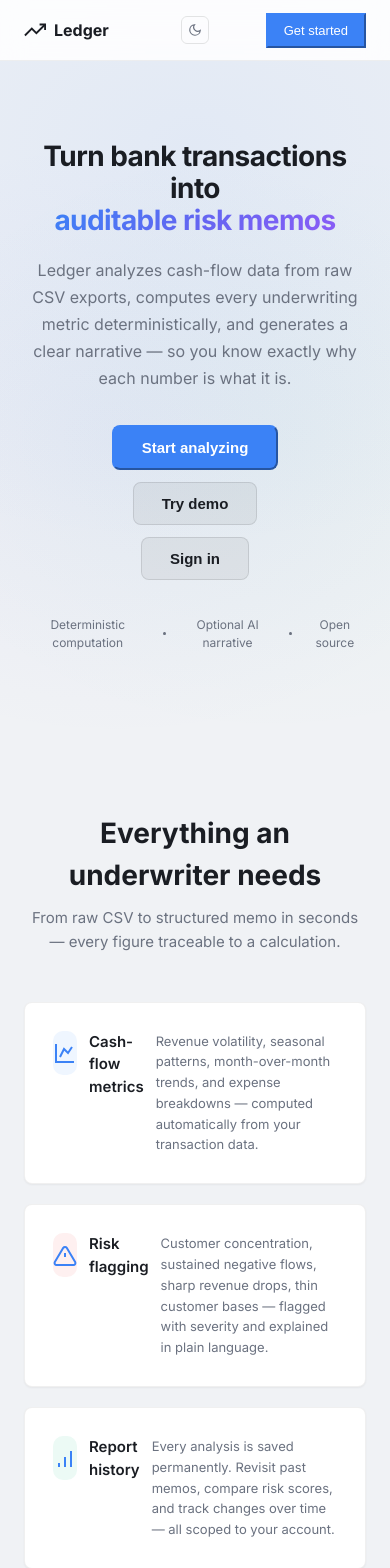
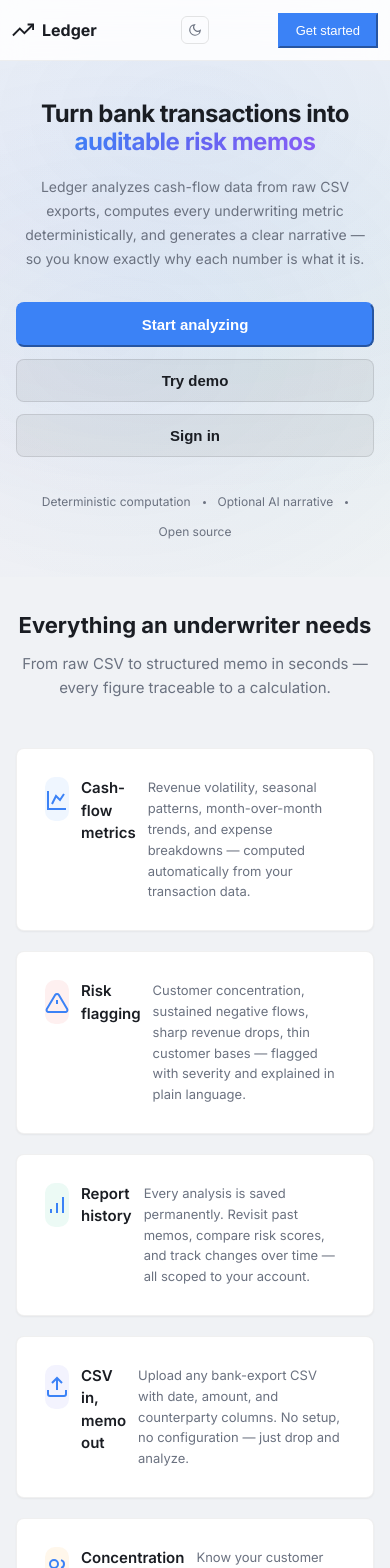
Before and after one commit to NehaKhann/sme-cashflow-explainer, a React (Vite) app in the folder frontend/: page / in a window 390 px wide. Shown: the top 1568 px of the page. Built offline with nearby package versions, Linux system fonts and the light colour scheme; no server answers.

Commit message:
Improve responsive design across all pages with comprehensive breakpoints

```diff
--- a/frontend/src/App.css
+++ b/frontend/src/App.css
@@ -1019,16 +1019,35 @@
   }
 
   .main { margin-left: 0; }
-  .topbar { padding: 16px 16px 0; flex-direction: row; flex-wrap: wrap; }
+  .topbar { padding: 14px 14px 0; flex-direction: row; flex-wrap: wrap; }
   .topbar-left { width: 100%; }
   .topbar-right { margin-left: auto; }
-  .content { padding: 16px; }
+  .content { padding: 14px; }
   .intake-section { grid-template-columns: 1fr; }
   .metrics-grid { grid-template-columns: 1fr; }
   .results-header { flex-direction: column; gap: 12px; }
   .results-footer { flex-direction: column; gap: 12px; align-items: flex-start; }
   .feature-grid { grid-template-columns: 1fr; }
   .config-popover { width: calc(100vw - 32px); right: -8px; }
+  .page-title { font-size: 18px; }
+  .stat-value { font-size: 18px; }
+  .report-card { flex-direction: column; align-items: flex-start; gap: 12px; }
+  .report-card-right { width: 100%; justify-content: space-between; }
+  .reports-toolbar { flex-direction: column; gap: 12px; align-items: flex-start; }
+  .report-meta { gap: 8px; }
+  .upload-options { flex-direction: column; }
+  .card-body { padding: 16px; }
+  .card-header { padding: 12px 16px; }
+  .chart-body { padding: 12px 16px; }
+  .auth-card { padding: 24px; }
+  .landing-hero { padding: 110px 16px 48px; }
+  .landing-section { padding: 48px 16px; }
+  .landing-cta { padding: 48px 16px; }
+  .landing-header-inner { padding: 0 16px; }
+  .landing-hero-stats { flex-wrap: wrap; }
+  .upload-icon { width: 56px; height: 56px; }
+  .welcome-card { padding: 32px 16px; }
+  .welcome-icon { width: 56px; height: 56px; }
 }
 
 /* Small tablets */
@@ -1395,6 +1414,11 @@
 
 /* Landing responsive */
 
+@media (max-width: 900px) {
+  .landing-section { padding: 56px 20px; }
+  .landing-cta { padding: 56px 20px; }
+}
+
 @media (max-width: 768px) {
   .landing-hero h1 { font-size: 28px; }
   .landing-nav a:not(.btn-primary):not(.btn-ghost) { display: none; }
@@ -1402,11 +1426,25 @@
   .steps-row { flex-direction: column; gap: 16px; }
   .step-arrow { display: none; }
   .landing-hero-actions { flex-direction: column; align-items: center; }
+  .landing-hero-content { max-width: 100%; }
+  .landing-hero-desc { max-width: 100%; }
+  .landing-section { padding: 40px 20px; }
+  .landing-cta { padding: 40px 20px; }
+  .landing-footer { padding: 20px; }
 }
 
 @media (max-width: 480px) {
   .landing-nav .btn-ghost { display: none; }
   .landing-nav button.btn-link-nav { display: none; }
+  .landing-hero { padding: 100px 16px 36px; }
+  .landing-hero h1 { font-size: 24px; }
+  .landing-hero-desc { font-size: 14px; }
+  .landing-section { padding: 32px 16px; }
+  .landing-cta { padding: 32px 16px; }
+  .landing-section-title { font-size: 22px; }
+  .landing-cta h2 { font-size: 22px; }
+  .landing-header-inner { padding: 0 12px; }
+  .landing-hero-actions .btn-lg { width: 100%; }
 }
 
 /* Auth layout & pages */
@@ -2027,3 +2065,10 @@
   .deltas-grid { grid-template-columns: 1fr; }
   .results-header-right { flex-direction: column; align-items: flex-end; }
 }
+
+@media (max-width: 480px) {
+  .auth-card { padding: 20px 16px; }
+  .auth-header h1 { font-size: 18px; }
+  .auth-header svg { width: 30px; height: 30px; }
+  .auth-back { margin-bottom: 16px; }
+}
```
